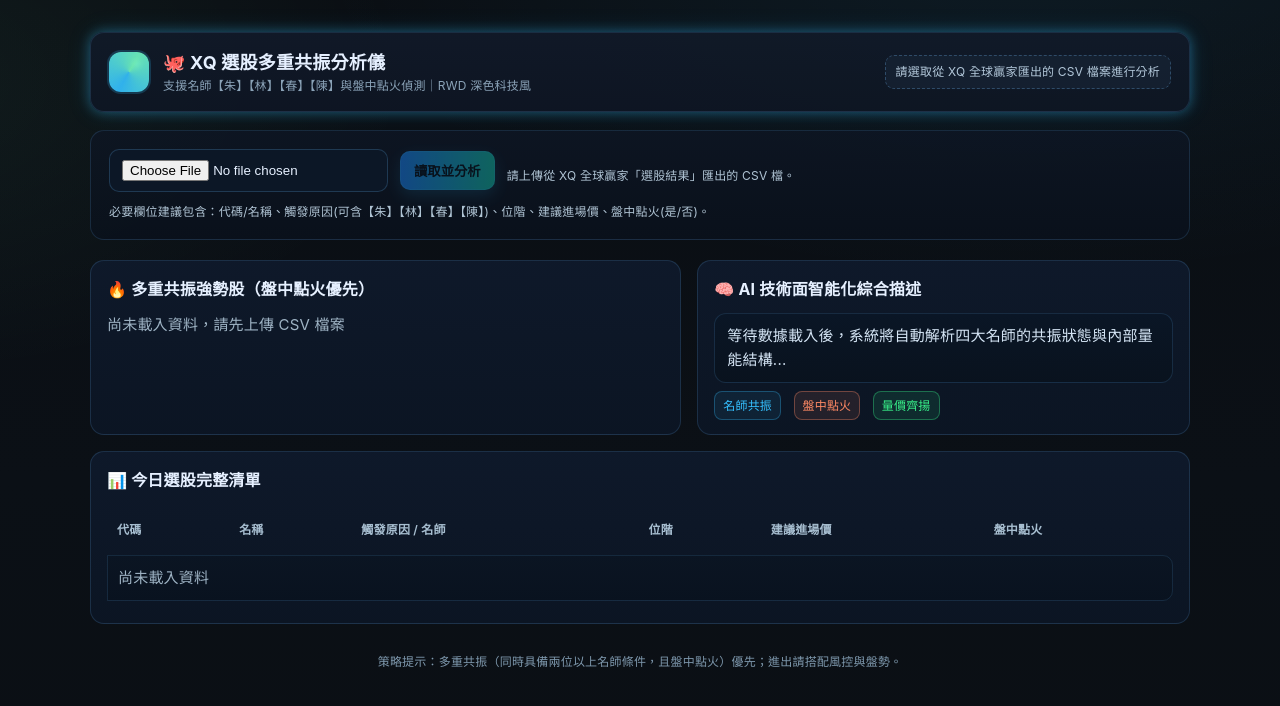
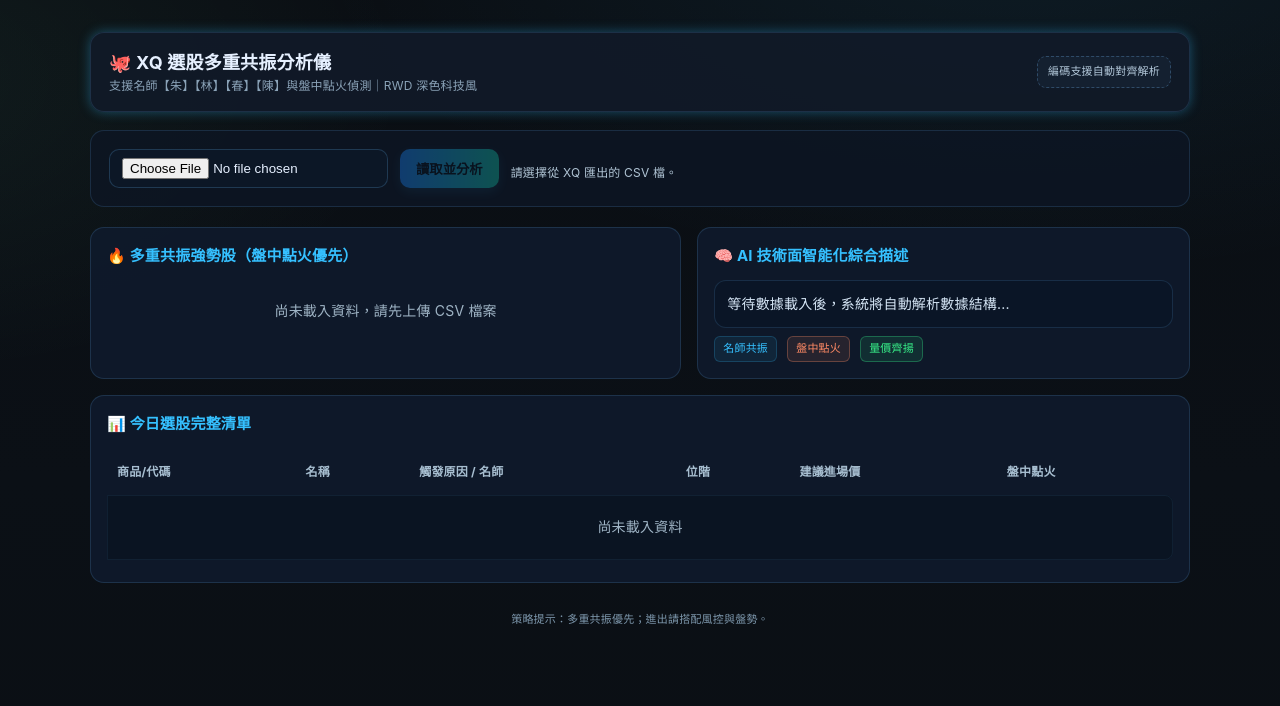
Before and after one commit to yeh168yeh/my-stock-agent, a plain HTML site: page index.html in a window 1280 px wide. Drawn offline with Linux system fonts and the light colour scheme.

Commit message:
Update index.html

```diff
--- a/index.html
+++ b/index.html
@@ -5,134 +5,47 @@
   <title>XQ 選股多重共振分析｜深色科技風</title>
   <meta name="viewport" content="width=device-width, initial-scale=1">
   <style>
-    :root{
-      --bg:#0b0f14;
-      --panel:#121826;
-      --card:#0f1a2b;
-      --muted:#8ba3b8;
-      --text:#e6f0ff;
-      --accent:#35c0ff;
-      --accent2:#7bffb7;
-      --warn:#ff8a65;
-      --ok:#38f18a;
-      --bad:#ff5d5d;
-      --glow: 0 0 12px rgba(53,192,255,.35), 0 0 24px rgba(53,192,255,.15);
-      --radius:14px;
-    }
-    html,body{height:100%}
-    body{
-      margin:0;
-      background:
-        radial-gradient(1200px 600px at 80% -10%, rgba(53,192,255,.08), transparent 60%),
-        radial-gradient(900px 500px at -10% 10%, rgba(123,255,183,.06), transparent 60%),
-        linear-gradient(180deg, #0a0e13 0%, #0b1016 60%, #0b0f14 100%);
-      color:var(--text);
-      font:15px/1.6 -apple-system,BlinkMacSystemFont,"Segoe UI",PingFangTC,Roboto,"Noto Sans TC","Helvetica Neue",Arial,"Apple Color Emoji","Segoe UI Emoji","Segoe UI Symbol",sans-serif;
-      letter-spacing:.2px;
-    }
+    :root{--bg:#0b0f14;--panel:#121826;--card:#0f1a2b;--muted:#8ba3b8;--text:#e6f0ff;--accent:#35c0ff;--accent2:#7bffb7;--warn:#ff8a65;--ok:#38f18a;--glow:0 0 12px rgba(53,192,255,.35);--radius:14px;}
+    html,body{height:100%;margin:0;}
+    body{background:radial-gradient(1200px 600px at 80% -10%,rgba(53,192,255,.08),transparent 60%),radial-gradient(900px 500px at -10% 10%,rgba(123,255,183,.06),transparent 60%),linear-gradient(180deg,#0a0e13 0%,#0b1016 60%,#0b0f14 100%);color:var(--text);font:14px/1.6 -apple-system,BlinkMacSystemFont,sans-serif;letter-spacing:.2px;}
     .wrap{max-width:1100px;margin:0 auto;padding:32px 16px 80px}
-    header{
-      display:flex;align-items:center;justify-content:space-between;gap:12px;
-      padding:16px 18px;margin-bottom:18px;border-radius:var(--radius);
-      background:linear-gradient(180deg, rgba(17,26,41,.9), rgba(14,22,36,.9));
-      border:1px solid rgba(81,143,197,.2);
-      box-shadow:var(--glow);
-    }
-    .brand{display:flex;align-items:center;gap:14px}
-    .logo{
-      width:40px;height:40px;border-radius:12px;
-      background:
-        conic-gradient(from 210deg, rgba(53,192,255,.9), rgba(123,255,183,.9), rgba(53,192,255,.9)),
-        radial-gradient(12px 12px at 70% 30%, rgba(255,255,255,.4), transparent 60%);
-      box-shadow:0 0 0 2px rgba(53,192,255,.2), 0 0 30px rgba(53,192,255,.25) inset;
-    }
+    header{display:flex;align-items:center;justify-content:space-between;gap:12px;padding:16px 18px;margin-bottom:18px;border-radius:var(--radius);background:rgba(17,26,41,.9);border:1px solid rgba(81,143,197,.2);box-shadow:var(--glow);}
     h1{font-size:18px;margin:0}
     .sub{color:var(--muted);font-size:12px;margin-top:-2px}
-    .hint{
-      color:#b2c7d9;font-size:12px;padding:6px 10px;border-radius:9px;
-      background:rgba(23,36,54,.7);border:1px dashed rgba(97,157,210,.35)
-    }
-
-    .uploader{
-      margin:18px 0 20px;padding:18px;border-radius:var(--radius);
-      background:linear-gradient(180deg, rgba(14,22,36,.85), rgba(10,17,28,.85));
-      border:1px solid rgba(81,143,197,.2)
-    }
-    .uploader .row{display:flex;flex-wrap:wrap;gap:12px;align-items:center}
-    input[type=file]{
-      appearance:none;background:#0c1726;color:var(--text);
-      border:1px solid rgba(81,143,197,.28);border-radius:10px;
-      padding:10px 12px;max-width:100%;cursor:pointer
-    }
-    .btn{
-      appearance:none;background:linear-gradient(90deg, #1a87ff, #13c6aa);
-      color:#051019;border:0;border-radius:10px;padding:10px 14px;font-weight:700;
-      box-shadow:0 6px 16px rgba(53,192,255,.25),0 0 0 1px rgba(53,192,255,.28) inset;
-      cursor:pointer
-    }
-    .btn:disabled{opacity:.45;cursor:not-allowed}
-    .note{
-      margin-top:10px;color:#b0c4d4;font-size:12px
-    }
-    .error{
-      color:var(--warn);font-weight:600
-    }
-
-    .grid{
-      display:grid;grid-template-columns:1.2fr 1fr;gap:16px
-    }
-    @media (max-width:980px){ .grid{grid-template-columns:1fr} }
-
-    .card{
-      background:linear-gradient(180deg, rgba(15,26,43,.95), rgba(12,22,36,.95));
-      border:1px solid rgba(81,143,197,.22);
-      border-radius:var(--radius);padding:16px 16px 14px
-    }
-    .card h2{font-size:16px;margin:0 0 10px}
-    .tag{
-      display:inline-flex;align-items:center;gap:6px;
-      padding:4px 8px;border-radius:8px;font-size:12px;margin-right:8px
-    }
-    .tag.ok{background:rgba(56,241,138,.1);color:var(--ok);border:1px solid rgba(56,241,138,.35)}
-    .tag.hot{background:rgba(255,138,101,.1);color:var(--warn);border:1px solid rgba(255,138,101,.35)}
-    .tag.ms{background:rgba(53,192,255,.08);color:var(--accent);border:1px solid rgba(53,192,255,.3)}
-
-    .pick{
-      display:flex;flex-direction:column;gap:10px
-    }
-    .pick .title{font-size:20px;font-weight:800;letter-spacing:.5px}
-    .kv{display:flex;flex-wrap:wrap;gap:10px;color:#cfe3f7}
-    .kv .cell{background:#0b1523;border:1px solid rgba(81,143,197,.25);padding:8px 10px;border-radius:10px}
-    .desc{
-      margin-top:6px;padding:10px 12px;border-radius:12px;
-      background:linear-gradient(180deg, rgba(10,22,38,.9), rgba(9,18,30,.9));
-      border:1px solid rgba(81,143,197,.2);color:#d6e6f6
-    }
-
-    table{
-      width:100%;border-collapse:separate;border-spacing:0 8px
-    }
-    thead th{
-      font-size:12px;color:#a7bed0;font-weight:600;text-align:left;padding:8px 10px
-    }
-    tbody tr{
-      background:linear-gradient(180deg, rgba(11,21,34,.9), rgba(9,18,30,.9));
-      border:1px solid rgba(81,143,197,.18)
-    }
-    tbody td{
-      padding:10px;border-top:1px solid rgba(81,143,197,.18);
-      border-bottom:1px solid rgba(81,143,197,.18)
-    }
-    tbody tr td:first-child{border-left:1px solid rgba(81,143,197,.18);border-radius:10px 0 0 10px}
-    tbody tr td:last-child{border-right:1px solid rgba(81,143,197,.18);border-radius:0 10px 10px 0}
-    tr.highlight{outline:1px solid rgba(53,192,255,.45);box-shadow:0 0 0 2px rgba(53,192,255,.15) inset}
-    .mono{font-variant-numeric:tabular-nums;font-family:ui-monospace,SFMono-Regular,Menlo,Monaco,Consolas,monospace;color:#d7f2ff}
-    .muted{color:#9fb4c5}
-    .pill{
-      display:inline-block;padding:3px 8px;border-radius:999px;font-size:12px;
-      border:1px solid rgba(81,143,197,.3);background:rgba(53,192,255,.06);color:#bfe7ff;margin-right:4px
-    }
-    footer{margin-top:28px;color:#7e98ad;font-size:12px;text-align:center}
+    .hint{color:#b2c7d9;font-size:11px;padding:6px 10px;border-radius:9px;background:rgba(23,36,54,.7);border:1px dashed rgba(97,157,210,.35)}
+    .uploader{margin:18px 0 20px;padding:18px;border-radius:var(--radius);background:rgba(14,22,36,.85);border:1px solid rgba(81,143,197,.2)}
+    .row{display:flex;flex-wrap:wrap;gap:12px;align-items:center}
+    input[type=file]{background:#0c1726;color:var(--text);border:1px solid rgba(81,143,197,.28);border-radius:10px;padding:8px 12px;cursor:pointer}
+    .btn{background:linear-gradient(90deg,#1a87ff,#13c6aa);color:#051019;border:0;border-radius:10px;padding:10px 16px;font-weight:700;box-shadow:0 4px 12px rgba(53,192,255,.2);cursor:pointer}
+    .btn:disabled{opacity:.35;cursor:not-allowed}
+    .note{margin-top:8px;color:#b0c4d4;font-size:12px}
+    .error{color:var(--warn);font-weight:600}
+    .grid{display:grid;grid-template-columns:1.2fr 1fr;gap:16px}
+    @media (max-width:980px){.grid{grid-template-columns:1fr}}
+    .card{background:rgba(15,26,43,.95);border:1px solid rgba(81,143,197,.22);border-radius:var(--radius);padding:16px}
+    .card h2{font-size:15px;margin:0 0 12px;color:var(--accent)}
+    .tag{display:inline-flex;padding:3px 8px;border-radius:6px;font-size:11px;margin-right:6px}
+    .tag.ok{background:rgba(56,241,138,.1);color:var(--ok);border:1px solid rgba(56,241,138,.3)}
+    .tag.hot{background:rgba(255,138,101,.1);color:var(--warn);border:1px solid rgba(255,138,101,.3)}
+    .tag.ms{background:rgba(53,192,255,.08);color:var(--accent);border:1px solid rgba(53,192,255,.2)}
+    .pick{display:flex;flex-direction:column;gap:10px}
+    .pick .title{font-size:18px;font-weight:800;color:var(--accent)}
+    .kv{display:flex;flex-wrap:wrap;gap:8px;color:#cfe3f7;margin-top:4px}
+    .kv .cell{background:#0b1523;border:1px solid rgba(81,143,197,.2);padding:6px 10px;border-radius:8px;font-size:13px}
+    .desc{margin-top:6px;padding:12px;border-radius:12px;background:rgba(10,22,38,.9);border:1px solid rgba(81,143,197,.2);color:#d6e6f6;white-space:pre-line}
+    table{width:100%;border-collapse:separate;border-spacing:0 6px}
+    thead th{font-size:12px;color:#a7bed0;padding:8px 10px;text-align:left}
+    tbody tr{background:rgba(11,21,34,.9)}
+    tbody td{padding:10px;border-top:1px solid rgba(81,143,197,.1);border-bottom:1px solid rgba(81,143,197,.1)}
+    tbody tr td:first-child{border-left:1px solid rgba(81,143,197,.1);border-radius:8px 0 0 8px}
+    tbody tr td:last-child{border-right:1px solid rgba(81,143,197,.1);border-radius:0 8px 8px 0}
+    tr.highlight{outline:1px solid rgba(53,192,255,.4);background:rgba(15,32,54,.6)}
+    .mono{font-variant-numeric:tabular-nums;font-family:monospace;color:#d7f2ff}
+    .muted{color:#9fb4c5;text-align:center;padding:20px}
+    footer{margin-top:28px;color:#7e98ad;font-size:11px;text-align:center}
+    .blink{position:relative;padding-left:16px}
+    .blink::before{content:"";position:absolute;left:0;top:6px;width:8px;height:8px;border-radius:50%;background:#ff8a65;animation:bk 1.2s infinite}
+    @keyframes bk{0%,100%{opacity:.3}50%{opacity:1}}
     .hide{display:none}
   </style>
 </head>
@@ -140,36 +53,31 @@
   <div class="wrap">
     <header>
       <div class="brand">
-        <div class="logo" aria-hidden="true"></div>
         <div>
           <h1>🐙 XQ 選股多重共振分析儀</h1>
           <div class="sub">支援名師【朱】【林】【春】【陳】與盤中點火偵測｜RWD 深色科技風</div>
         </div>
       </div>
-      <div class="hint">請選取從 XQ 全球贏家匯出的 CSV 檔案進行分析</div>
+      <div class="hint">編碼支援自動對齊解析</div>
     </header>
 
     <section class="uploader">
       <div class="row">
-        <input id="file" type="file" accept=".csv,text/csv" />
+        <input id="file" type="file" accept=".csv" />
         <button id="btnParse" class="btn" disabled>讀取並分析</button>
-        <span id="status" class="note">請上傳從 XQ 全球贏家「選股結果」匯出的 CSV 檔。</span>
+        <span id="status" class="note">請選擇從 XQ 匯出的 CSV 檔。</span>
       </div>
-      <div class="note">必要欄位建議包含：代碼/名稱、觸發原因(可含【朱】【林】【春】【陳】)、位階、建議進場價、盤中點火(是/否)。</div>
       <div id="err" class="note error hide"></div>
     </section>
 
     <section class="grid">
       <div class="card">
         <h2>🔥 多重共振強勢股（盤中點火優先）</h2>
-        <div id="pick" class="pick">
-          <div class="muted">尚未載入資料，請先上傳 CSV 檔案</div>
-        </div>
+        <div id="pick" class="pick"><div class="muted">尚未載入資料，請先上傳 CSV 檔案</div></div>
       </div>
-
       <div class="card">
         <h2>🧠 AI 技術面智能化綜合描述</h2>
-        <div id="desc" class="desc">等待數據載入後，系統將自動解析四大名師的共振狀態與內部量能結構...</div>
+        <div id="desc" class="desc">等待數據載入後，系統將自動解析數據結構...</div>
         <div style="margin-top:8px">
           <span class="tag ms">名師共振</span>
           <span class="tag hot">盤中點火</span>
@@ -184,7 +92,7 @@
         <table id="table">
           <thead>
             <tr>
-              <th>代碼</th>
+              <th>商品/代碼</th>
               <th>名稱</th>
               <th>觸發原因 / 名師</th>
               <th>位階</th>
@@ -192,14 +100,11 @@
               <th>盤中點火</th>
             </tr>
           </thead>
-          <tbody id="tbody">
-            <tr><td colspan="6" class="muted">尚未載入資料</td></tr>
-          </tbody>
+          <tbody id="tbody"><tr><td colspan="6" class="muted">尚未載入資料</td></tr></tbody>
         </table>
       </div>
     </section>
-
-    <footer>策略提示：多重共振（同時具備兩位以上名師條件，且盤中點火）優先；進出請搭配風控與盤勢。</footer>
+    <footer>策略提示：多重共振優先；進出請搭配風控與盤勢。</footer>
   </div>
 
   <script>
@@ -224,33 +129,21 @@
     btnParse.addEventListener('click', () => {
       const file = fileInput.files[0];
       if (!file) return;
-
       const reader = new FileReader();
-      reader.onload = function(e) {
-        try {
-          const text = e.target.result;
-          processCSV(text);
-        } catch (err) {
-          showError(`解析失敗: ${err.message}`);
-        }
+      reader.onload = (e) => {
+        try { processCSV(e.target.result); }
+        catch (err) { showError(`解析失敗: ${err.message}`); }
       };
-      reader.onerror = () => showError("檔案讀取發生錯誤。");
+      reader.onerror = () => showError("檔案讀取失敗。");
       reader.readAsText(file, 'UTF-8');
     });
 
-    function showError(msg) {
-      errBox.innerText = msg;
-      errBox.classList.remove('hide');
-    }
+    function showError(msg) { errBox.innerText = msg; errBox.classList.remove('hide'); }
 
     function processCSV(csvText) {
-      const lines = csvText.split(/\r?\n/).filter(line => line.trim() !== '');
-      if (lines.length < 2) {
-        showError("CSV 檔案內容不足（缺少標頭或數據）");
-        return;
-      }
-
-      const headers = lines[0].split(/[,;]/).map(h => h.trim().replace(/^"|"$/g, ''));
+      const lines = csvText.split(/\r?\n/).filter(l => l.trim() !== '');
+      if (lines.length < 2) { showError("CSV 檔案數據不足"); return; }
+      const headers = lines[0].split(',').map(h => h.trim().replace(/^"|"$/g, ''));
 
       let codeIdx = headers.findIndex(h => h.includes("代碼") || h.includes("商品") || h.includes("代號"));
       let nameIdx = headers.findIndex(h => h.includes("名稱") || h.includes("公司"));
@@ -266,30 +159,20 @@
       if (priceIdx === -1) priceIdx = headers.length > 4 ? 4 : 3;
       if (fireIdx === -1) fireIdx = headers.length > 5 ? 5 : headers.length - 1;
 
-      tbody.innerHTML = '';
-      pickDiv.innerHTML = '';
-
-      let strongStocks = [];
-      let totalCount = 0;
+      tbody.innerHTML = ''; pickDiv.innerHTML = '';
+      let strongStocks = [], totalCount = 0;
       let summary = { zhu: 0, lin: 0, yan: 0, chen: 0, fire: 0 };
 
       for (let i = 1; i < lines.length; i++) {
-        const cols = lines[i].split(/[,;]/).map(c => c.trim().replace(/^"|"$/g, ''));
+        const cols = lines[i].split(',').map(c => c.trim().replace(/^"|"$/g, ''));
         if (cols.length < 2) continue;
 
-        let code = cols[codeIdx] || "—";
-        let name = cols[nameIdx] || "—";
-        let reason = cols[reasonIdx] || "—";
-        let position = cols[positionIdx] || "—";
-        let price = cols[priceIdx] || "—";
-        let fire = cols[fireIdx] || "—";
+        let code = cols[codeIdx] || "—", name = cols[nameIdx] || "—", reason = cols[reasonIdx] || "—";
+        let position = cols[positionIdx] || "—", price = cols[priceIdx] || "—", fire = cols[fireIdx] || "—";
 
         if (code && name === "—" && code.includes(" ")) {
-          const parts = code.split(" ");
-          code = parts[0];
-          name = parts[1] || parts[0];
+          const parts = code.split(" "); code = parts[0]; name = parts[1];
         }
-
         totalCount++;
         let matchCount = 0;
         if (reason.includes("朱")) { matchCount++; summary.zhu++; }
@@ -297,43 +180,16 @@
         if (reason.includes("春")) { matchCount++; summary.yan++; }
         if (reason.includes("陳")) { matchCount++; summary.chen++; }
 
-        const isFired = fire.includes("點火") || fire.includes("是") || fire.includes("🔥") || fire.includes("火") || fire.includes("點");
+        const isFired = fire.includes("點火") || fire.includes("是") || fire.includes("🔥") || fire.includes("火");
         if (isFired) summary.fire++;
 
         const isHighlight = matchCount >= 2 || (matchCount >= 1 && isFired);
-        if (isHighlight) {
-          strongStocks.push({ code, name, reason, position, fire, price, isFired });
-        }
+        if (isHighlight) strongStocks.push({ code, name, reason, position, fire, price });
 
         const tr = document.createElement('tr');
         if (isHighlight) tr.className = "highlight";
-        tr.innerHTML = `<td>${code}</td><td>${name}</td><td>${reason}</td><td>${position}</td><td>${price}</td><td>${fire}</td>`;
-        tbody.appendChild(tr);
-      }
-
-      if (strongStocks.length > 0) {
-        strongStocks.forEach(s => {
-          const item = document.createElement('div');
-          item.style.marginBottom = "12px";
-          item.innerHTML = `<div class="title" style="color:#35c0ff">🚀 ${s.name} (${s.code})</div> <div class="kv" style="margin-top:6px;"><span class="cell">策略: <b style="color:#facc15">${s.reason}</b></span> <span class="cell">位階: <b style="color:#7bffb7">${s.position}</b></span> <span class="cell">進場: <b style="color:#7bffb7">${s.price}</b></span> <span class="cell">狀態: <b style="color:#ff8a65">${s.fire}</b></span></div>`;
-          pickDiv.appendChild(item);
-        });
-      } else {
-        pickDiv.innerHTML = '今日未偵測到符合雙重名師共振或點火之強勢股';
-      }
-
-      let report = `【自動化技術面結構報告】\n今日 XQ 策略雷達共篩選出 ${totalCount} 檔個股。\n\n`;
-      if (strongStocks.length > 0) {
-        const topStock = strongStocks[0];
-        report += `🔥 核心焦點：系統今日成功鎖定 ${strongStocks.length} 檔滿足名師「多重共振」架構之強勢標的。其中以 【${topStock.name}】 多頭結構最為突顯，目前該股處於${topStock.position}，且盤中釋放【${topStock.fire}】攻擊訊號，技術面凝聚了 ${topStock.reason} 四大名師的多重策略認證，動能強烈爆發。\n\n`;
-      } else {
-        report += `📈 盤勢結構：今日盤面表現相對分散，個股未出現多重指標強烈共振。整體多頭動能處於零星點火狀態，建議靜待關鍵回溫訊號。\n\n`;
-      }
-      report += `🎯 策略分佈統計：\n- 朱家鴻(均線多頭)觸發: ${summary.zhu} 檔\n- 林穎(突破強勢紅K)觸發: ${summary.lin} 檔\n- 春燕(量大發動攻擊)觸發: ${summary.yan} 檔\n- 陳重銘(護城河低檔)觸發: ${summary.chen} 檔\n- 盤中雷達已點火個股: ${summary.fire} 檔。\n\n風控提示：請優先留意共振強勢股的建議進場價防守力道，若個股處於低位或中位更具防禦優勢。`;
-
-      descDiv.innerText = report;
-      statusText.innerText = "分析完成！已成功解碼 XQ 數據。";
-    }
-  </script>
-</body>
-</html>
+        tr.innerHTML = `
+          <td class="mono">${code}</td>
+          <td style="font-weight:600; color:#35c0ff;">${name}</td>
+          <td><span style="color:#facc15">${reason}</span></td>
+${position}${price}${fire}`;tbody.appendChild(tr);}if (strongStocks.length > 0) {strongStocks.forEach(s => {const item = document.createElement('div');item.innerHTML = <div class="title">🚀 ${s.name} (${s.code})</div><div class="kv"><span class="cell">策略: <b style="color:#facc15">${s.reason}</b></span><span class="cell">位階: <b style="color:#7bffb7">${s.position}</b></span><span class="cell">進場: <b style="color:#7bffb7">${s.price}</b></span><span class="cell">狀態: <b style="color:#ff8a65">${s.fire}</b></span></div>;pickDiv.appendChild(item);});} else {pickDiv.innerHTML = '今日未偵測到符合多重共振或點火之強勢股';}let report = 【自動化技術面結構報告】\n今日共篩選出 ${totalCount} 檔個股。\n\n;if (strongStocks.length > 0) {report += 🔥 核心焦點：系統成功鎖定 ${strongStocks.length} 檔滿足「多重共振」架構之強勢標的。技術面凝聚了複合名師策略認證，盤中釋放動能攻擊訊號。\n\n;} else {report += 📈 盤勢結構：今日盤面表現相對分散，個股未出現多重指標強烈共振。整體多頭動能處於零星點火狀態。\n\n;}report += 🎯 策略統計：\n- 朱家鴻: ${summary.zhu} 檔 | - 林穎: ${summary.lin} 檔\n- 春燕: ${summary.yan} 檔 | - 陳重銘: ${summary.chen} 檔\n- 盤中已點火個股: ${summary.fire} 檔。\n\n建議優先留意共振強勢股的防守力道，低位或中位更具防禦優勢。;descDiv.innerText = report;statusText.innerText = "分析完成！已成功解碼 XQ 數據。";}
```
